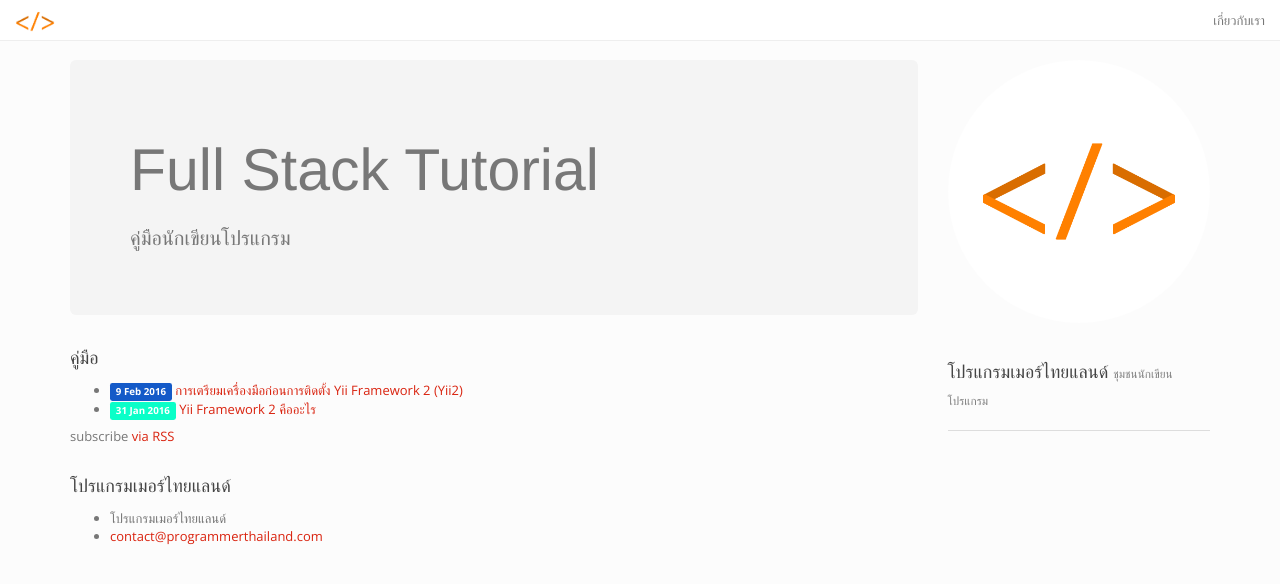
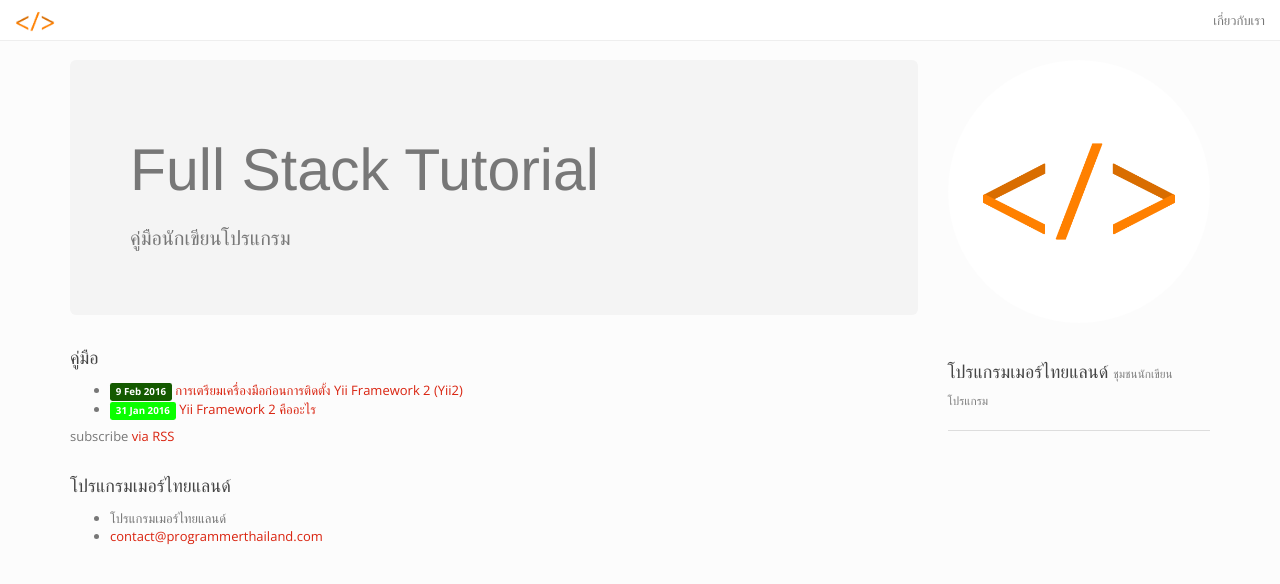
Before and after one commit to ProgrammerThailand/programmerthailand.github.io, a Jekyll site: the page built from index.html, in a window 1280 px wide. Shown: the top 584 px of the page. Built offline with Jekyll 4.4.1, drawn with Linux system fonts in a browser that asks for light colours; nearby versions of some CDN libraries; some web fonts are replaced.

Commit message:
update index

```diff
--- a/index.html
+++ b/index.html
@@ -14,7 +14,7 @@
   <ul class="post-list">
     {% for post in site.posts %}
       <li>
-        <span class="label" style="background-color: rgb({{ post.date | date: "%m" }}0,{{ post.date | date: "%d" }}0,200);"><strong>{{ post.date | date: "%-d %b %Y" }}</strong></span>
+        <span class="label" style="background-color: rgb({{ post.date | date: "%m" }}0,{{ post.date | date: "%d" }}0,0);"><strong>{{ post.date | date: "%-d %b %Y" }}</strong></span>
 
         <span>
           <a class="post-link" href="{{ post.url | prepend: site.baseurl }}">{{ post.title }}</a>
```
